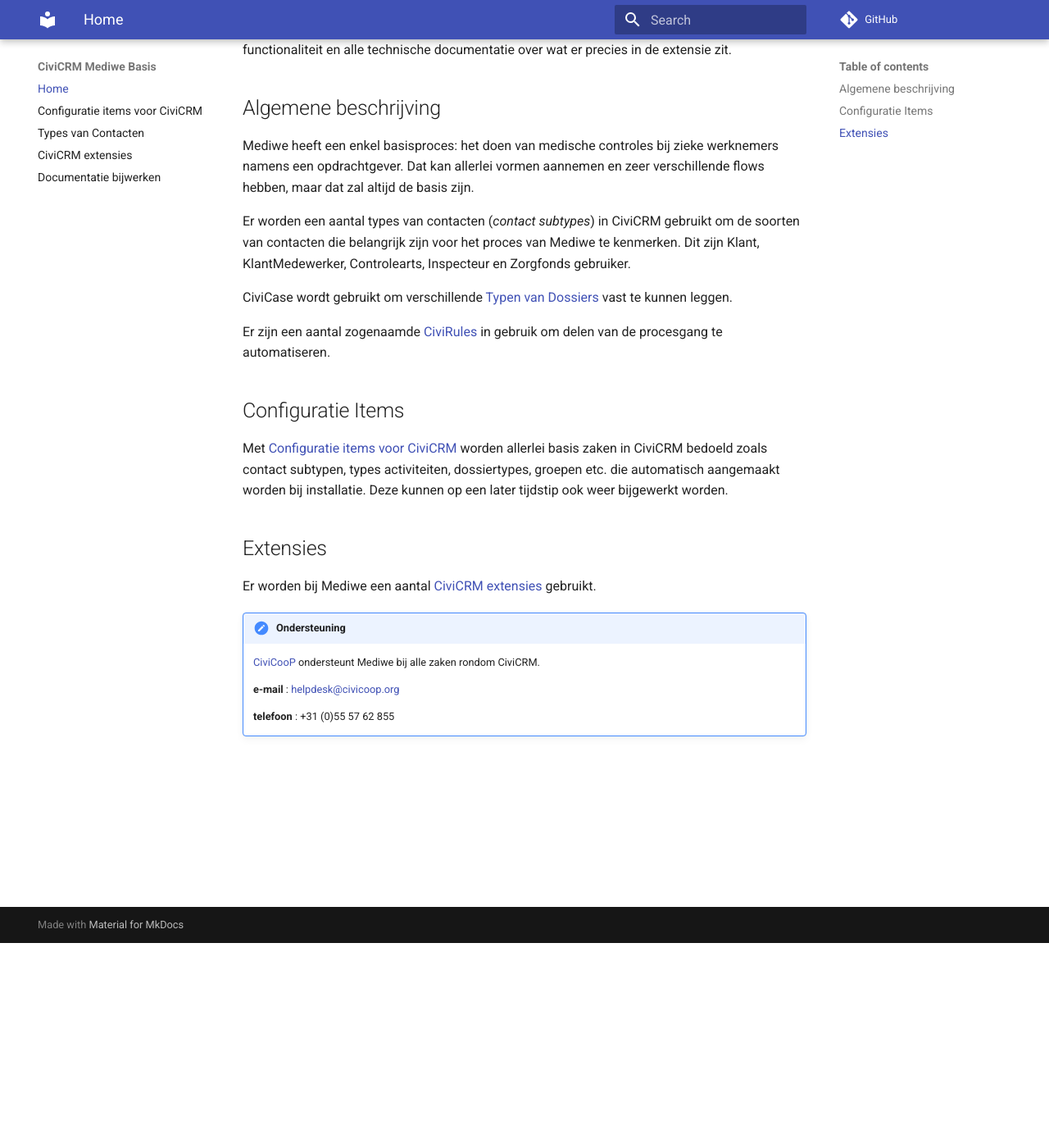
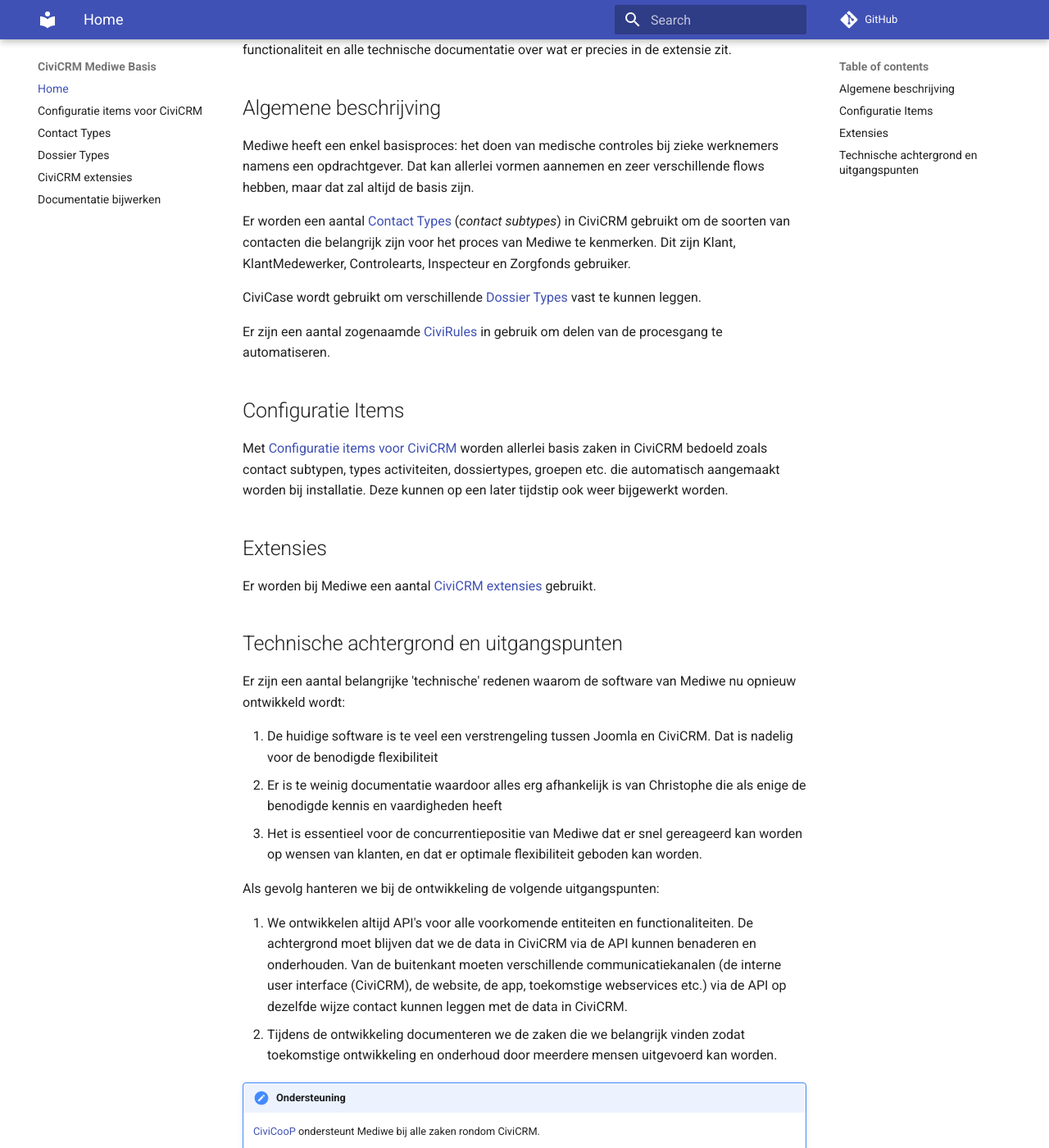
Before and after one commit to CiviCooP/be.mediwe.basis, an MkDocs documentation site: the page built from docs/index.md, in a window 1280 px wide and 1400 px high, scrolled down 250 px. Shown: the whole window at 82% size. Built offline with MkDocs 1.6.1 and Material for MkDocs 9.7.7, drawn with Linux system fonts in a browser that asks for light colours; comment, search, counter and statistics services are not loaded; old or Windows-style settings are respelled for this version of MkDocs; some of the changed text lies outside the part shown.

Commit message:
update van documentatie

```diff
--- a/docs/index.md
+++ b/docs/index.md
@@ -1,23 +1,37 @@
 # Documentatie CiviCRM Basis Extensie Mediwe
 
-Mediwe () gebruikt CiviCRM als centrale applicatie voor het beheren van relaties en de controles die uitgevoerd worden.
+Mediwe (https://www.mediwe.be/nl/start) gebruikt CiviCRM als centrale applicatie voor het beheren van relaties en de controles die uitgevoerd worden.
 
 Deze extensie **Mediwe Basis CiviCRM Extensie** *(be.mediwe.basis)* bevat alle basis instellingen en klasses die nodig zijn. Deze documentatie bevat een algemene beschrijving van de geleverde functionaliteit en alle technische documentatie over wat er precies in de extensie zit.
 
 ## Algemene beschrijving
 Mediwe heeft een enkel basisproces: het doen van medische controles bij zieke werknemers namens een opdrachtgever. Dat kan allerlei vormen aannemen en zeer verschillende flows hebben, maar dat zal altijd de basis zijn.
 
-Er worden een aantal types van contacten (*contact subtypes*) in CiviCRM gebruikt om de soorten van contacten die belangrijk zijn voor het proces van Mediwe te kenmerken. Dit zijn Klant, KlantMedewerker, Controlearts, Inspecteur en Zorgfonds gebruiker.
+Er worden een aantal [Contact Types](contacttypes.md) (*contact subtypes*) in CiviCRM gebruikt om de soorten van contacten die belangrijk zijn voor het proces van Mediwe te kenmerken. Dit zijn Klant, KlantMedewerker, Controlearts, Inspecteur en Zorgfonds gebruiker.
 
-CiviCase wordt gebruikt om verschillende [Typen van Dossiers](dossier_types.md) vast te kunnen leggen.
+CiviCase wordt gebruikt om verschillende [Dossier Types](dossiertypes.md) vast te kunnen leggen.
 
 Er zijn een aantal zogenaamde [CiviRules](org_civicoop_civirules.md) in gebruik om delen van de procesgang te automatiseren.
 
 ## Configuratie Items
-Met [Configuratie items voor CiviCRM](config_items.md) worden allerlei basis zaken in CiviCRM bedoeld zoals contact subtypen, types activiteiten, dossiertypes, groepen etc. die automatisch aangemaakt worden bij installatie. Deze kunnen op een later tijdstip ook weer bijgewerkt worden.
+Met [Configuratie items voor CiviCRM](configitems.md) worden allerlei basis zaken in CiviCRM bedoeld zoals contact subtypen, types activiteiten, dossiertypes, groepen etc. die automatisch aangemaakt worden bij installatie. Deze kunnen op een later tijdstip ook weer bijgewerkt worden.
 
 ## Extensies
 Er worden bij Mediwe een aantal [CiviCRM extensies](civiextensions.md) gebruikt.
+
+## Technische achtergrond en uitgangspunten
+Er zijn een aantal belangrijke 'technische' redenen waarom de software van Mediwe nu opnieuw ontwikkeld wordt:
+
+1. De huidige software is te veel een verstrengeling tussen Joomla en CiviCRM. Dat is nadelig voor de benodigde flexibiliteit
+1. Er is te weinig documentatie waardoor alles erg afhankelijk is van Christophe die als enige de benodigde kennis en vaardigheden heeft
+1. Het is essentieel voor de concurrentiepositie van Mediwe dat er snel gereageerd kan worden op wensen van klanten, en dat er optimale flexibiliteit geboden kan worden.
+
+Als gevolg hanteren we bij de ontwikkeling de volgende uitgangspunten:
+
+1. We ontwikkelen altijd API's voor alle voorkomende entiteiten en functionaliteiten. De achtergrond moet blijven dat we de data in CiviCRM via de API kunnen benaderen en onderhouden. Van de buitenkant moeten verschillende communicatiekanalen (de interne user interface (CiviCRM), de website, de app, toekomstige webservices etc.) via de API op dezelfde wijze contact kunnen leggen met de data in CiviCRM.
+1. Tijdens de ontwikkeling documenteren we de zaken die we belangrijk vinden zodat toekomstige ontwikkeling en onderhoud door meerdere mensen uitgevoerd kan worden.
+
+
 
 !!! note "Ondersteuning"
     [CiviCooP](https://civicoop.org) ondersteunt Mediwe bij alle zaken rondom CiviCRM.
--- a/mkdocs.yml
+++ b/mkdocs.yml
@@ -5,7 +5,8 @@ theme: material
 pages:
 - Home: index.md
 - Configuratie items voor CiviCRM: configitems.md
-- Types van Contacten: contacttypes.md
+- Contact Types: contacttypes.md
+- Dossier Types: dossiertypes.md
 - CiviCRM extensies: civiextensions.md
 - Documentatie bijwerken: documentatie.md
 
```
Also changed, not shown: docs/configitems.md (+101 -0 lines), docs/contacttypes.md (+4 -0 lines), docs/dossiertypes.md (added, +16 -0 lines).
